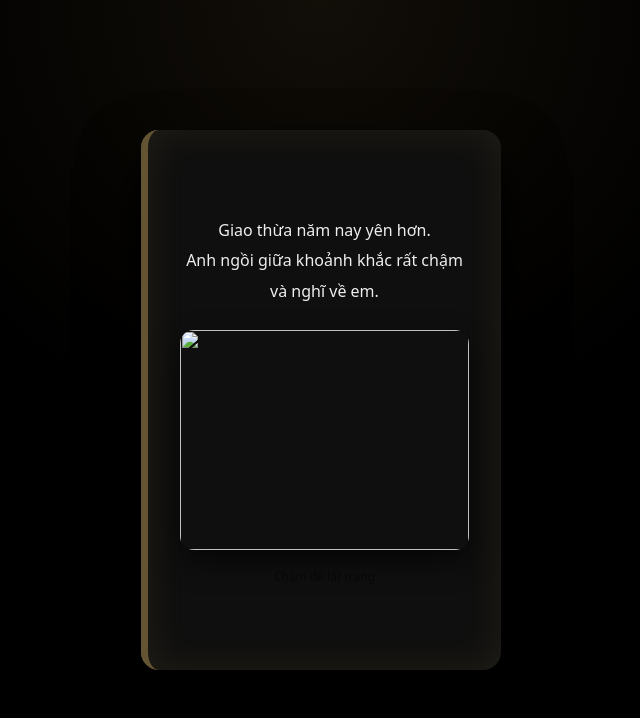
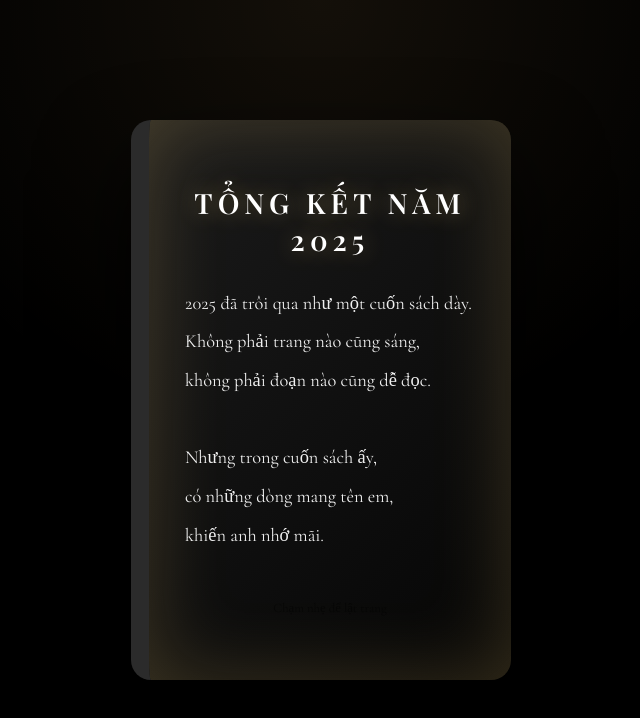
Before and after one commit to duyshank06-droid/2026-you-and-i, a plain HTML site: page index.html in a window 1280 px wide. Shown: the whole page, without its empty margins (319-959 px from the left). Drawn offline with nearby package versions, Linux system fonts and the light colour scheme.

Commit message:
index.html

```diff
--- a/index.html
+++ b/index.html
@@ -4,6 +4,11 @@
 <meta charset="UTF-8">
 <title>Tổng Kết 2025 – Chào Đón 2026</title>
 <meta name="viewport" content="width=device-width, initial-scale=1.0">
+
+<!-- FONT -->
+<link rel="preconnect" href="https://fonts.googleapis.com">
+<link rel="preconnect" href="https://fonts.gstatic.com" crossorigin>
+<link href="https://fonts.googleapis.com/css2?family=Cormorant+Garamond:ital,wght@0,400;0,500;0,600;1,400&family=Playfair+Display:wght@500;600&display=swap" rel="stylesheet">
 
 <style>
 *{margin:0;padding:0;box-sizing:border-box}
@@ -14,17 +19,16 @@ body{
   justify-content:center;
   align-items:center;
   background:
-    radial-gradient(circle at top, rgba(255,200,120,.07), transparent 45%),
+    radial-gradient(circle at top, rgba(255,200,120,.08), transparent 45%),
     #000;
-  font-family: system-ui, sans-serif;
 }
 
 /* BOOK */
 .book{
   position:relative;
-  width:360px;
-  height:540px;
-  perspective:2000px;
+  width:380px;
+  height:560px;
+  perspective:2600px;
 }
 
 /* PAGE */
@@ -32,19 +36,40 @@ body{
   position:absolute;
   width:100%;
   height:100%;
-  background:#0f0f0f;
-  border-radius:18px;
-  border-left:7px solid rgba(255,215,120,.35);
-  box-shadow:
-    0 30px 60px rgba(0,0,0,.8),
-    inset 0 0 40px rgba(255,215,120,.08);
+  border-radius:20px;
   transform-origin:left center;
   transform-style:preserve-3d;
-  transition:transform 1.8s ease;
-  overflow:hidden;
+  transition:transform 2.2s ease;
+  cursor:pointer;
 }
 
-/* lật trang */
+/* NORMAL PAGE */
+.page.normal{
+  background:#0f0f0f;
+  border-left:8px solid rgba(255,215,120,.35);
+  box-shadow:
+    0 35px 70px rgba(0,0,0,.85),
+    inset 0 0 50px rgba(255,215,120,.1);
+}
+
+/* COVER */
+.page.cover{
+  background:
+    linear-gradient(135deg, #1b1b1b, #050505),
+    repeating-linear-gradient(
+      45deg,
+      rgba(255,215,120,.05),
+      rgba(255,215,120,.05) 2px,
+      transparent 2px,
+      transparent 6px
+    );
+  border-left:18px solid #2b2b2b;
+  box-shadow:
+    0 45px 90px rgba(0,0,0,.9),
+    inset 0 0 80px rgba(255,215,120,.2);
+}
+
+/* FLIP */
 .page.flip{
   transform:rotateY(-160deg);
 }
@@ -53,147 +78,169 @@ body{
 .front{
   position:absolute;
   inset:0;
-  padding:36px 32px;
+  padding:42px 36px;
   backface-visibility:hidden;
   display:flex;
   flex-direction:column;
   justify-content:center;
-  text-align:center;
 }
 
 /* TEXT */
 h1{
-  font-size:1.6rem;
-  letter-spacing:.14em;
-  margin-bottom:20px;
+  font-family:'Playfair Display', serif;
+  font-size:1.75rem;
+  letter-spacing:.18em;
+  margin-bottom:26px;
   color:#fff;
-  text-shadow:0 0 18px rgba(255,215,120,.45);
+  text-align:center;
+  text-shadow:0 0 22px rgba(255,215,120,.45);
 }
 
 p{
-  font-size:1rem;
-  line-height:1.9;
-  color:#eee;
-  margin-bottom:24px;
+  font-family:'Cormorant Garamond', serif;
+  font-size:1.15rem;
+  line-height:2.1;
+  color:#f0f0f0;
+  margin-bottom:26px;
 }
 
-/* IMAGE */
 img{
   width:100%;
   height:220px;
   object-fit:cover;
-  border-radius:14px;
-  box-shadow:0 12px 28px rgba(0,0,0,.6);
+  border-radius:16px;
+  box-shadow:0 14px 30px rgba(0,0,0,.65);
 }
 
 .hint{
-  font-size:.75rem;
-  opacity:.5;
-  margin-top:18px;
+  font-family:'Cormorant Garamond', serif;
+  font-size:.8rem;
+  opacity:.45;
+  text-align:center;
+  margin-top:20px;
 }
 </style>
 </head>
 
 <body>
 
-<div class="book">
-  <div class="page" id="pageTop"></div>
-  <div class="page" id="pageBottom"></div>
-</div>
+<div class="book" id="book"></div>
 
 <audio id="music" loop preload="auto">
   <source src="music/all-the-kids-are-depressed.mp3" type="audio/mpeg">
 </audio>
 
 <script>
-/* ===== NỘI DUNG SÁCH ===== */
 const pages = [
 {
+  type:"cover",
   title:"TỔNG KẾT NĂM 2025",
-  text:`Một năm đã khép lại.
-Không quá ồn ào, không hoàn hảo,
-nhưng là một năm có em trong đó.`,
+  text:`2025 đã trôi qua như một cuốn sách dày.
+Không phải trang nào cũng sáng,
+không phải đoạn nào cũng dễ đọc.
+
+Nhưng trong cuốn sách ấy,
+có những dòng mang tên em,
+khiến anh nhớ mãi.`,
   img:null
 },
 {
+  type:"normal",
   title:"",
-  text:`Giao thừa năm nay yên hơn.
-Anh ngồi giữa khoảnh khắc rất chậm
-và nghĩ về em.`,
+  text:`Giao thừa năm nay rất yên.
+Anh ngồi nhìn thành phố chậm lại,
+và nhận ra — trong suốt một năm dài,
+điều khiến anh bình yên nhất
+là nghĩ về em.`,
   img:"images/images1.jpg"
 },
 {
+  type:"normal",
   title:"",
-  text:`Có những điều anh chưa từng nói ra,
-không phải vì không quan trọng,
-mà vì anh muốn giữ chúng thật lâu.`,
+  text:`Có những ngày mọi thứ mệt mỏi,
+anh từng muốn khép trang lại thật nhanh.
+
+Nhưng em xuất hiện,
+như một dòng chữ đẹp giữa đoạn văn buồn,
+khiến anh muốn đọc chậm hơn,
+và ở lại lâu hơn.`,
   img:"images/2.jpg"
 },
 {
+  type:"normal",
   title:"",
-  text:`Cảm ơn em vì đã ở lại,
-vì đã chọn anh
-theo cách dịu dàng nhất.`,
+  text:`Cảm ơn em vì đã ở đó —
+không ồn ào, không hứa hẹn nhiều,
+chỉ là vẫn ở lại
+khi anh chưa kịp trở nên tốt hơn.`,
   img:"images/3.jpg"
 },
 {
+  type:"normal",
   title:"",
-  text:`Nếu có thể ước một điều,
-anh mong mỗi năm trôi qua,
-mình vẫn còn lật tiếp trang kế bên nhau.`,
+  text:`Nếu mỗi năm là một chương đời,
+anh mong rằng khi lật sang trang mới,
+bàn tay mình vẫn chạm vào nhau,
+và câu chuyện này
+chưa phải là đoạn kết.`,
   img:"images/4.jpg"
 },
 {
+  type:"cover",
   title:"CHÀO ĐÓN 2026",
-  text:`Một chương mới bắt đầu.
-Không cần vội vàng,
-chỉ cần… còn cùng nhau.`,
+  text:`Một cuốn sách mới mở ra.
+Không biết sẽ dài bao nhiêu trang,
+chỉ mong rằng —
+trang đầu tiên,
+vẫn có em trong đó.`,
   img:null
 }
 ];
 
-/* ===== LOGIC LẬT SÁCH ===== */
-const topPage = document.getElementById("pageTop");
-const bottomPage = document.getElementById("pageBottom");
+const book = document.getElementById("book");
 const music = document.getElementById("music");
 
 let index = 0;
 let started = false;
 
-function render(pageEl, data){
-  pageEl.innerHTML = `
+function createPage(data, z){
+  const page = document.createElement("div");
+  page.className = `page ${data.type}`;
+  page.style.zIndex = z;
+
+  page.innerHTML = `
     <div class="front">
       ${data.title ? `<h1>${data.title}</h1>` : ""}
       <p>${data.text.replace(/\n/g,"<br>")}</p>
       ${data.img ? `<img src="${data.img}">` : ""}
-      <div class="hint">Chạm để lật trang</div>
+      <div class="hint">Chạm nhẹ để lật trang</div>
     </div>
   `;
+
+  page.addEventListener("click", async ()=>{
+    if(!started){
+      await music.play().catch(()=>{});
+      music.volume = 0.6;
+      started = true;
+    }
+
+    page.classList.add("flip");
+
+    setTimeout(()=>{
+      index++;
+      if(index < pages.length){
+        book.appendChild(createPage(pages[index], pages.length - index));
+      }
+    },2200);
+
+    page.style.pointerEvents = "none";
+  });
+
+  return page;
 }
 
-render(topPage, pages[0]);
-render(bottomPage, pages[1]);
-
-topPage.addEventListener("click", async ()=>{
-  if(!started){
-    try{
-      await music.play();
-      music.volume = 0.6;
-      started = true;
-    }catch(e){}
-  }
-
-  topPage.classList.add("flip");
-
-  setTimeout(()=>{
-    index++;
-    if(index >= pages.length) return;
-
-    topPage.classList.remove("flip");
-    render(topPage, pages[index]);
-    render(bottomPage, pages[index+1] || pages[index]);
-  },1800);
-});
+// INIT
+book.appendChild(createPage(pages[0], pages.length));
 </script>
 
 </body>
```
